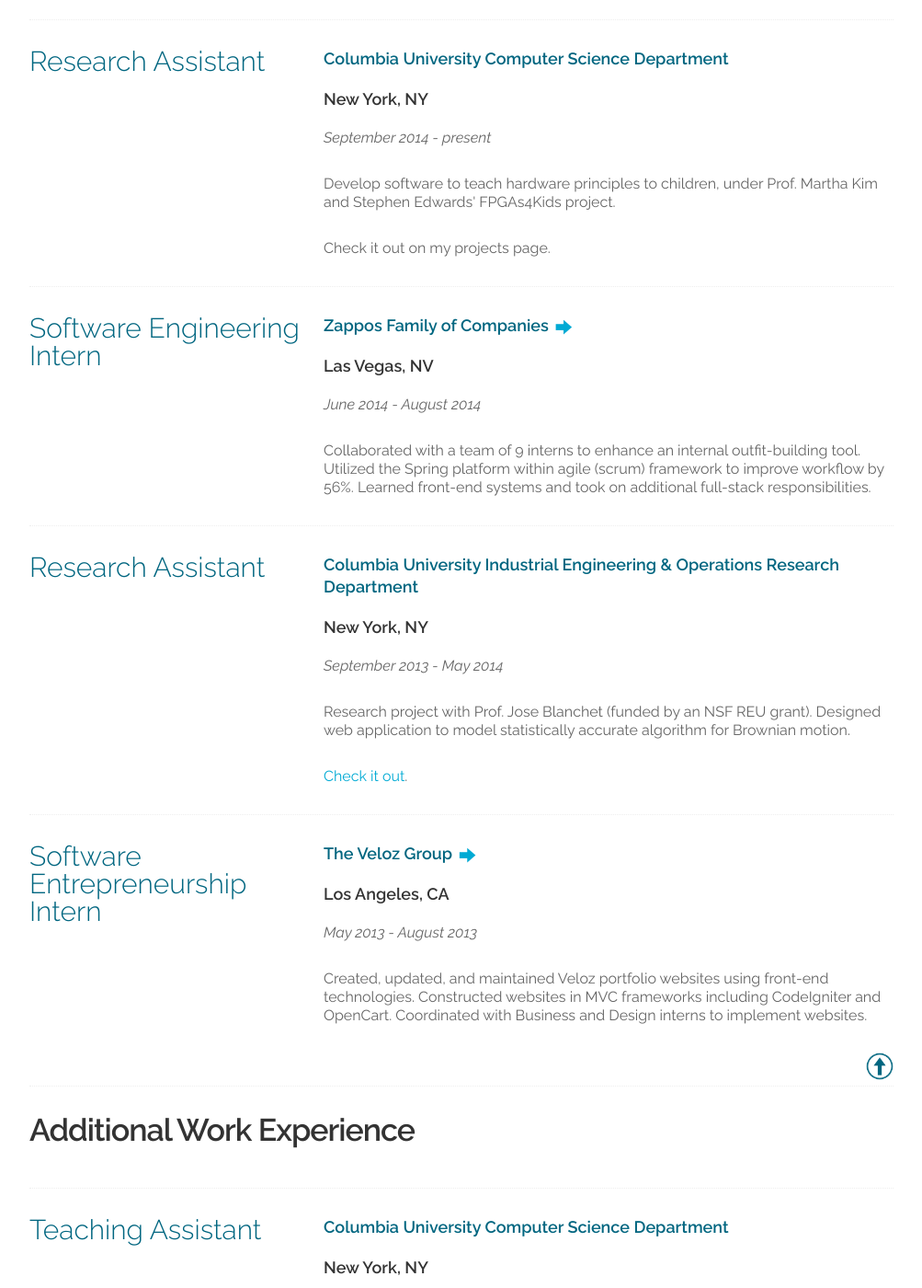
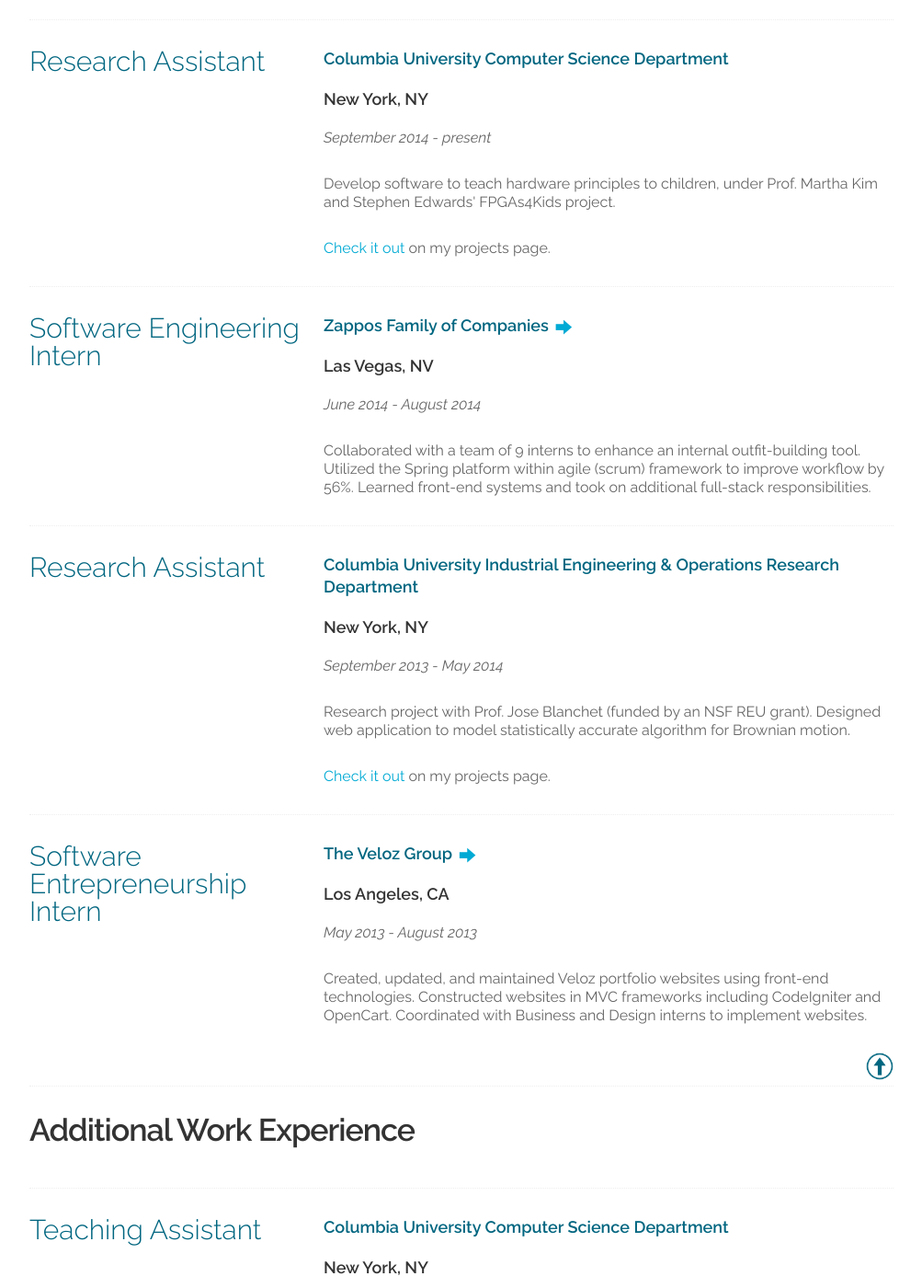
Before and after one commit to kaitlinhuben/kaitlinhuben.github.io, a Jekyll site: the page built from resume.html, in a window 1280 px wide and 1400 px high, scrolled down 918 px. Shown: the whole window at 92% size, without its empty margins (138-1141 px from the left). Built offline with Jekyll 4.4.1, drawn with Linux system fonts in a browser that asks for light colours.

Commit message:
Added FPGAs4Kids link to projects page

```diff
--- a/_data/resume_programming.yml
+++ b/_data/resume_programming.yml
@@ -3,7 +3,8 @@
   location: New York, NY
   dates: "September 2014 - present"
   description: "Develop software to teach hardware principles to children, under Prof. Martha Kim and Stephen Edwards' FPGAs4Kids project."
-  description2: Check it out on my projects page.
+  description2: !xml |
+    <a href="projects.html#FPGAs4Kids">Check it out</a> on my projects page.
 
 - title: Software Engineering Intern
   place: Zappos Family of Companies
@@ -18,7 +19,7 @@
   dates: "September 2013 - May 2014"
   description: "Research project with Prof. Jose Blanchet (funded by an NSF REU grant). Designed web application to model statistically accurate algorithm for Brownian motion."
   description2: !xml |
-    <a href="projects.html#Brownian">Check it out</a>.
+    <a href="projects.html#Brownian">Check it out</a> on my projects page.
 
 - title: Software Entrepreneurship Intern
   place: The Veloz Group
```
